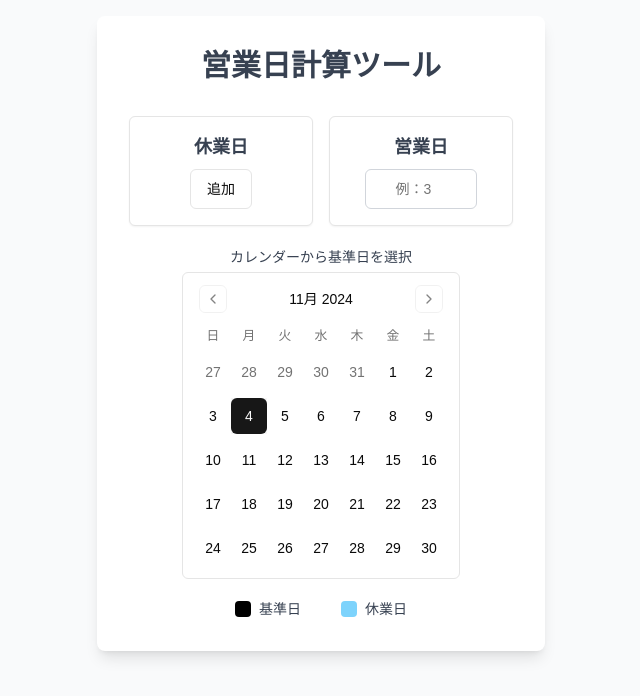
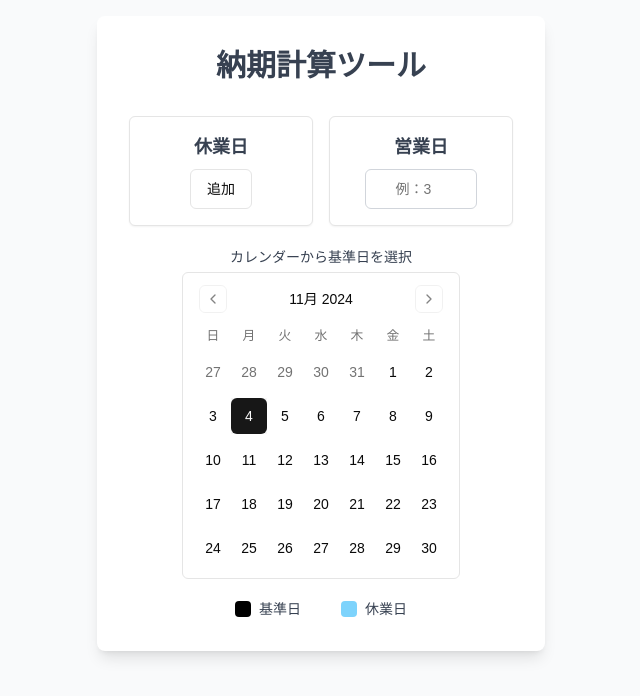
Before and after one commit to shonsukee/WDCal, a Next.js app: page / in a window 1280 px wide. Shown: the top 696 px of the page, without its empty margins (319-959 px from the left). Built offline with nearby package versions, Linux system fonts and the light colour scheme.

Commit message:
[Fix]タイトル修正

```diff
--- a/src/features/BusinessCalculation.tsx
+++ b/src/features/BusinessCalculation.tsx
@@ -56,7 +56,7 @@ export const BusinessCalculation = () => {
 		<div className="flex flex-col items-center min-h-screen bg-gray-50 p-4">
 			<div className="bg-white shadow-lg rounded-lg p-8 w-full max-w-md">
 				<h1 className="text-3xl font-semibold text-center mb-8 text-gray-700">
-					営業日計算ツール
+					納期計算ツール
 				</h1>
 				{workingDate !== undefined && baseDate !== undefined && (
 					<>
```
Also changed, not shown: 1 other file (tests, documents, lock files or other folders).
